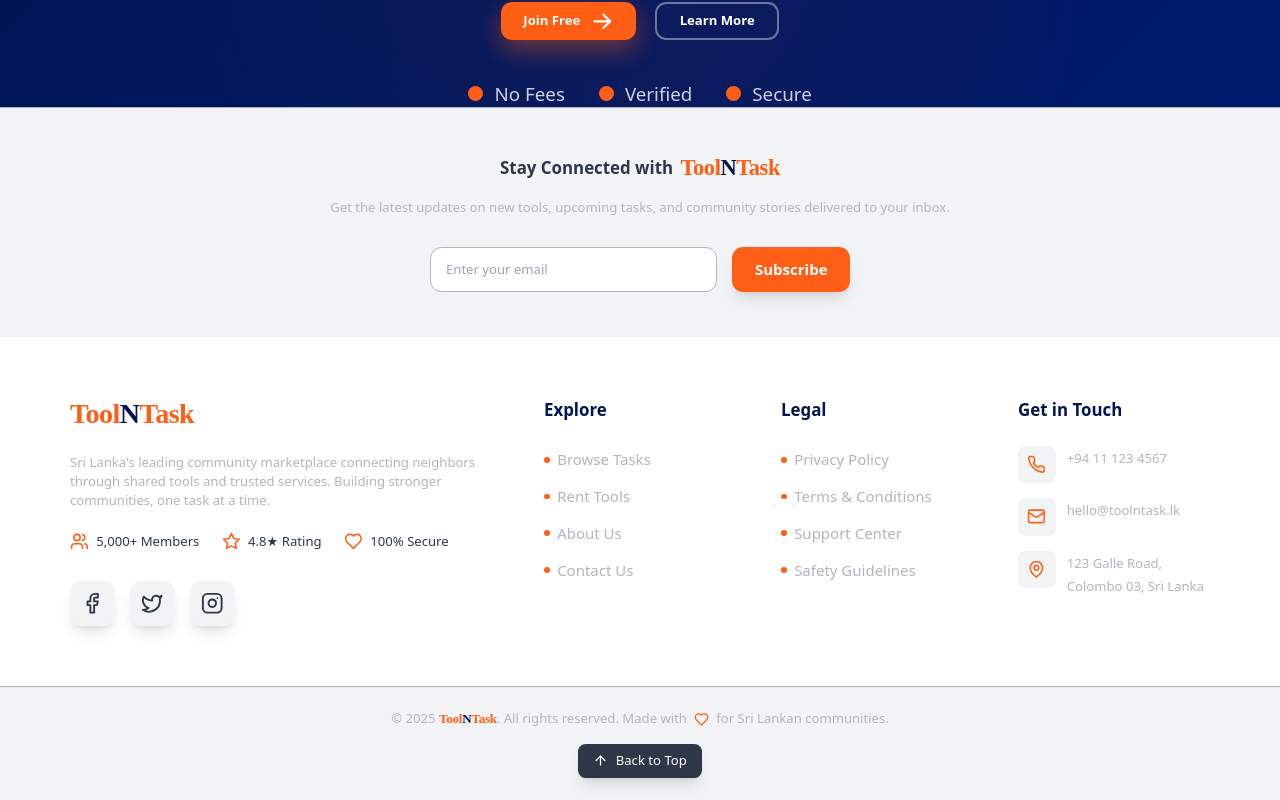
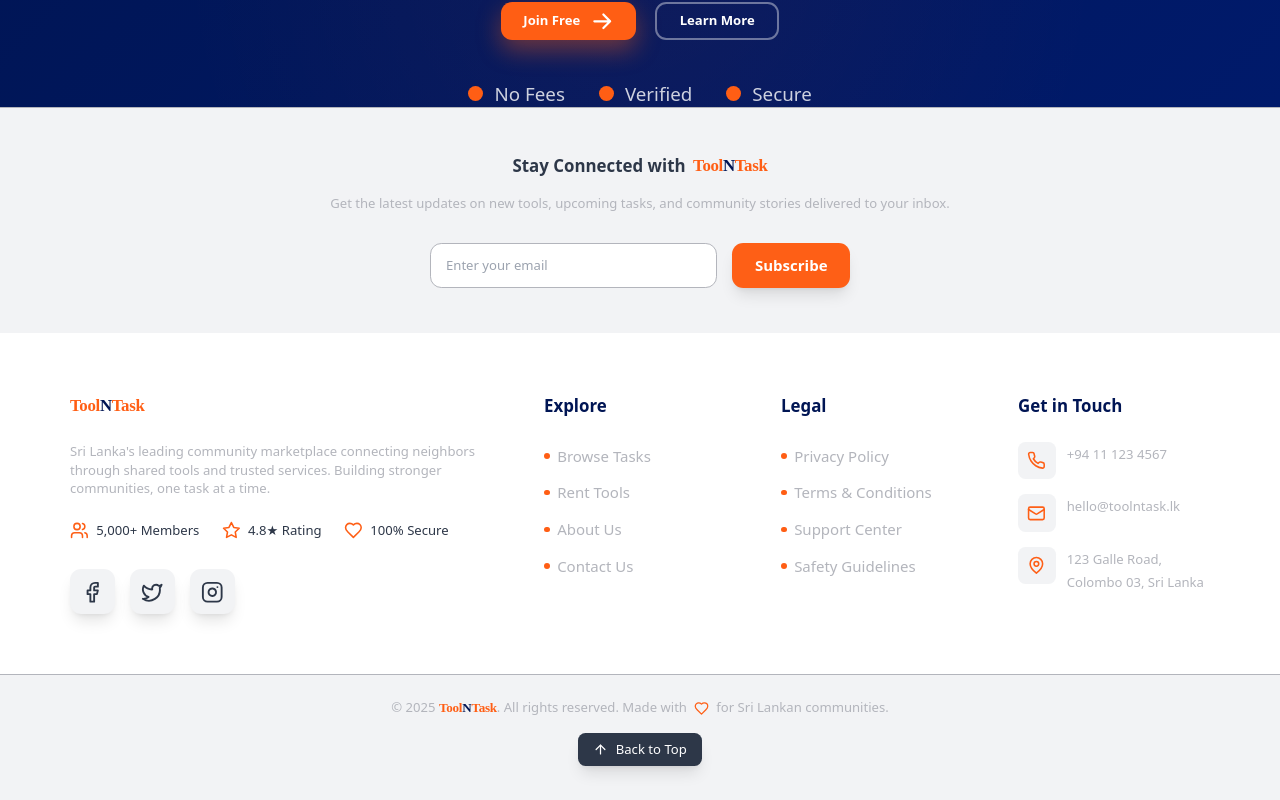
Before and after one commit to SeneshFitzroy/ToolnTask, a Next.js app: page / in a window 1280 px wide. Shown: the part 3016-3816 px from the top of the page. Built offline with nearby package versions, Linux system fonts and the light colour scheme; no server answers; the database is empty; a web font is replaced by a local one.

Commit message:
feat: Enhanced src/components/Footer.tsx,  - Detailed changes: diff --git a/src/components/Footer.tsx b/src/compo... at 13:29:08.90 Sun 07/20/2025

```diff
--- a/src/components/Footer.tsx
+++ b/src/components/Footer.tsx
@@ -31,7 +31,7 @@ const Footer = ({ showNewsletter = false }: FooterProps) => {
             <div className="text-center">
               <div className="flex items-center justify-center gap-2 mb-4">
                 <span className="text-sm sm:text-base lg:text-lg font-bold" style={{ color: theme === 'dark' ? '#FFFFFF' : '#2D3748' }}>Stay Connected with</span>
-                <Logo size="large" />
+                <Logo size="medium" />
               </div>
               <p className="text-xs sm:text-sm mb-8 max-w-2xl mx-auto" style={{ color: theme === 'dark' ? '#CCCCCC' : '#B3B5BC' }}>
                 Get the latest updates on new tools, upcoming tasks, and community stories delivered to your inbox.
@@ -71,7 +71,7 @@ const Footer = ({ showNewsletter = false }: FooterProps) => {
             {/* Brand Section */}
             <div className="lg:col-span-2">
               <div className="mb-6">
-                <Logo size="xl" />
+                <Logo size="medium" />
               </div>
               <p className="text-xs sm:text-sm mb-6 leading-relaxed" style={{ color: theme === 'dark' ? '#B3B5BC' : '#B3B5BC' }}>
                 Sri Lanka&apos;s leading community marketplace connecting neighbors through shared tools and trusted services.
```
